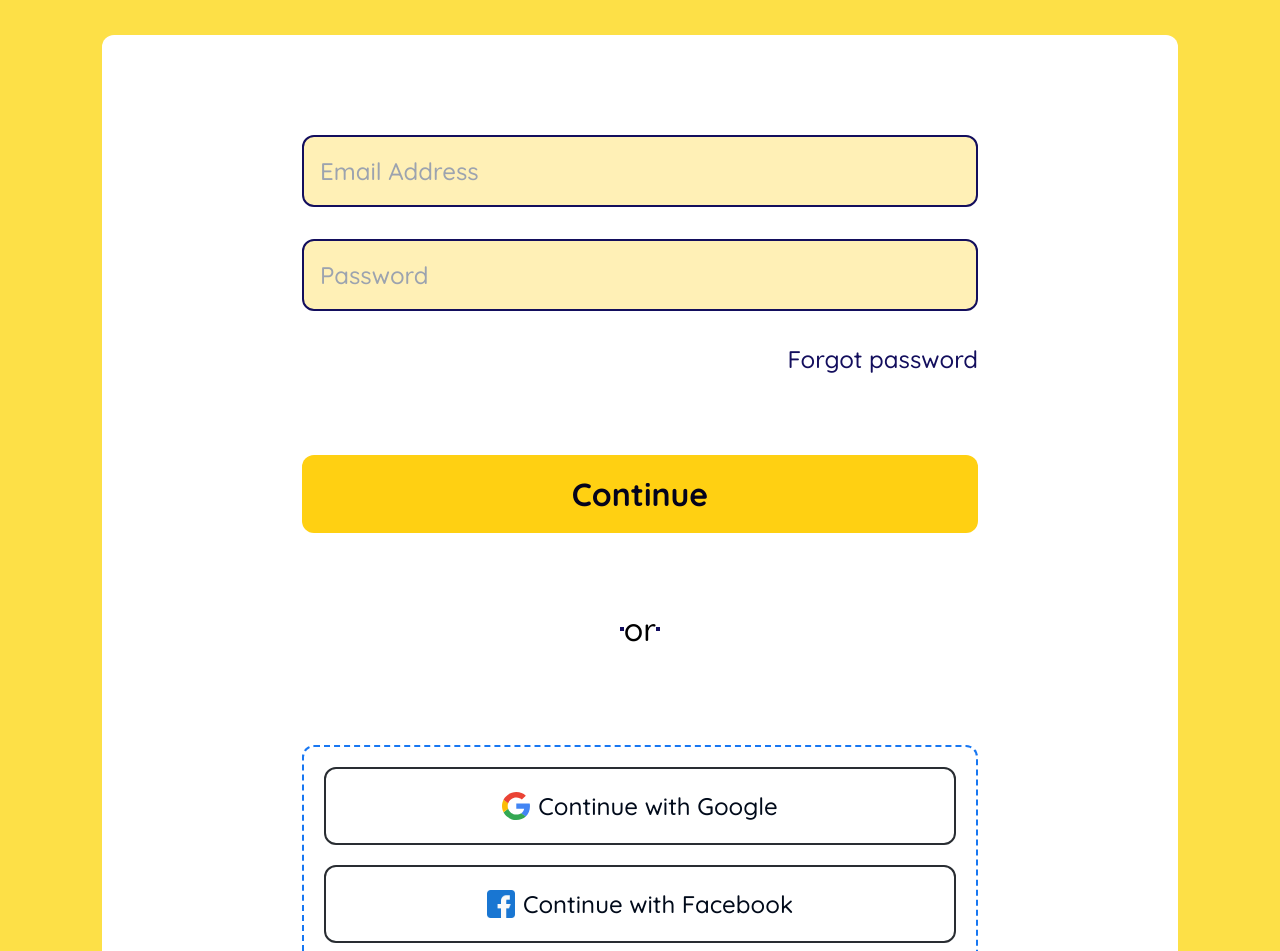
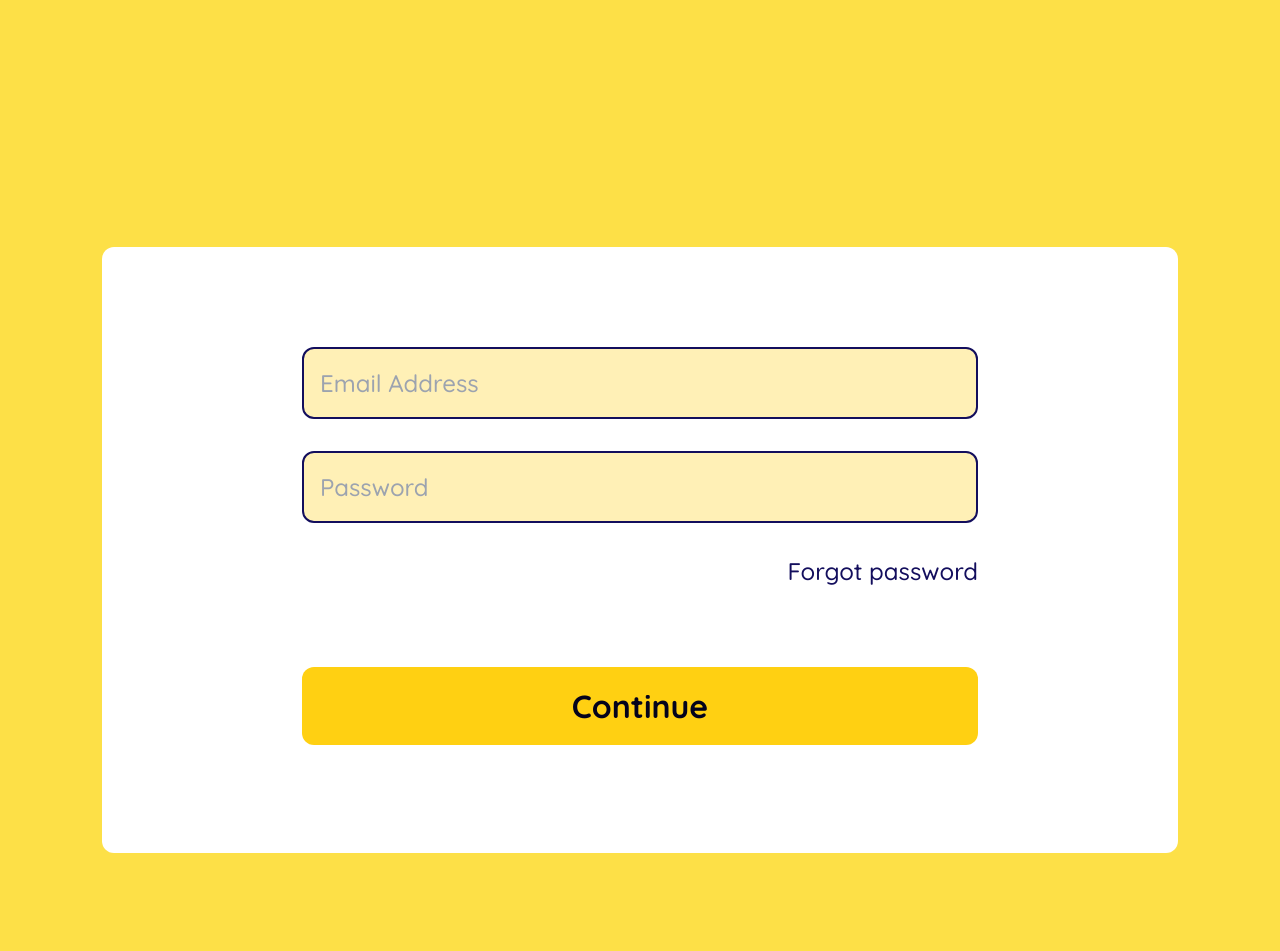
Before and after one commit to GenesysLearnable/LMS-K-FE-3, a React (Vite) app: page /Login in a window 1280 px wide. Shown: the top 951 px of the page. Built offline with nearby package versions, Linux system fonts and the light colour scheme.

Commit message:
fixed auth feature

```diff
--- a/src/App.jsx
+++ b/src/App.jsx
@@ -18,7 +18,7 @@ import Course from "./pages/admin_page/Course";
 import Hiparent from "./pages/sign_up/Hiparent";
 import SignupForm from "./pages/sign_up/SignupForm";
 import Congrat from "./pages/sign_up/Congrat";
-import ChildsName from "./pages/sign_up/Childsname";
+import Childsname from "./pages/sign_up/Childsname";
 import ChildsAge from "./pages/sign_up/ChildsAge";
 import Notice from "./pages/sign_up/Notice";
 
@@ -36,7 +36,6 @@ import Math from "./pages/homepage/Math";
 
 import { ToastContainer } from "react-toastify";
 import ProtectedRoutes from "./ProtectedRoutes";
-import ConfirmPayment from "./pages/payment/ConfirmPayment";
 
 const token = sessionStorage.getItem("token");
 const router = createBrowserRouter([
@@ -48,11 +47,54 @@ const router = createBrowserRouter([
   //   path: "/",
   //   element: <Crypt />,
   // },
-
+  {
+    path: "/",
+    element: <LandingPage />,
+  },
+  {
+    path: "/HomePage",
+    element: <HomePage />,
+  },
+  {
+    path: "/Login",
+    element: token ? <Navigate to="/HomePage" /> : <Login />,
+  },
+  {
+    path: "/Hiparent",
+    element: <Hiparent />,
+  },
+  {
+    path: "/Notice",
+    element: <Notice />,
+  },
+  {
+    path: "/SignupForm",
+    element: token ? <Navigate to="/HomePage" /> : <SignupForm />,
+  },
+  {
+    path: "/Congrat",
+    element: <Congrat />,
+  },
+  {
+    path: "/Childsname",
+    element: <Childsname />,
+  },
+  {
+    path: "/ChildsAge",
+    element: <ChildsAge />,
+  },
+  {
+    path: "/ForgotPassword",
+    element: <ForgotPassword />,
+  },
+  {
+    path: "/ResetPassword",
+    element: <ResetPassword />,
+  },
   {
     element: <AppLayout />,
     children: [
-      { index: true, path: "/", element: <HomePage /> },
+      { index: false, path: "/", element: <HomePage /> },
       {
         path: "/QuizPage",
         element: <QuizPage />,
@@ -87,20 +129,6 @@ const router = createBrowserRouter([
       {
         path: "/PaymentPage",
         element: <PlansPaymentPage />,
-        children: [
-          {
-            index: true,
-            element: <Crypt />,
-          },
-          {
-            path: "qrcode",
-            element: <Qrcode />,
-          },
-          {
-            path: "confirmpayment",
-            element: <ConfirmPayment />,
-          },
-        ],
       },
       {
         path: "/FeedBackPage",
@@ -114,52 +142,8 @@ const router = createBrowserRouter([
   },
 
   {
-    path: "/",
-    element: <HomePage />,
-  },
-  {
-    path: "/Login",
-    element: token ? <Navigate to="/HomePage" /> : <Login />,
-  },
-  {
-    path: "/Hiparent",
-    element: <Hiparent />,
-  },
-  {
-    path: "/Notice",
-    element: <Notice />,
-  },
-  {
-    path: "/SignupForm",
-    element: token ? <Navigate to="/HomePage" /> : <SignupForm />,
-  },
-  {
-    path: "/Congrat",
-    element: <Congrat />,
-  },
-  {
-    path: "/Childsname",
-    element: <ChildsName />,
-  },
-  {
-    path: "/ChildsAge",
-    element: <ChildsAge />,
-  },
-  {
-    path: "/ForgotPassword",
-    element: <ForgotPassword />,
-  },
-  {
-    path: "/ResetPassword",
-    element: <ResetPassword />,
-  },
-  {
     element: <ProtectedRoutes />,
     children: [
-      {
-        path: "/HomePage",
-        element: <HomePage />,
-      },
       {
         path: "/AdminPage",
         element: <AdminPage />,
--- a/src/components/HeaderNav.jsx
+++ b/src/components/HeaderNav.jsx
@@ -8,7 +8,7 @@ function HeaderNav() {
       <Link to="/ProfilePage" className="cursor-pointer ">
         <img src={profilePicture} alt="profilePicture" />
       </Link>
-      <Link to="/PaymentPage" className="font-bold text-lg ">
+      <Link to="" className="font-bold text-lg ">
         Free trial
       </Link>
     </header>
--- a/src/components/helper/helperButtons.js
+++ b/src/components/helper/helperButtons.js
@@ -6,38 +6,28 @@ import profile from "../../assets/homepage/profile.png";
 import settings from "../../assets/homepage/settings.svg";
 import payment from "../../assets/homepage/payment.svg";
 import feedback from "../../assets/homepage/feedback.svg";
+import logout from "../../assets/homepage/logout.svg";
 
 export const features = [
   {
     feature: "Home",
     image: home,
+    path: "/",
   },
   {
     feature: "Learning",
     image: learning,
+    path: "/LearningPage",
   },
-  {
-    feature: "Quiz",
-    image: quiz,
-  },
-  {
-    feature: "Games",
-    image: games,
-  },
-  {
-    feature: "Profile",
-    image: profile,
-  },
+
   {
     feature: "Settings",
     image: settings,
+    path: "/SettingsPage",
   },
   {
     feature: "Plans & Payment",
     image: payment,
-  },
-  {
-    feature: "Feedback",
-    image: feedback,
+    path: "/PaymentPage",
   },
 ];
--- a/src/pages/login/Login.jsx
+++ b/src/pages/login/Login.jsx
@@ -1,11 +1,8 @@
-/* eslint-disable react/prop-types */
 import { useState, useEffect } from "react";
 import { useNavigate } from "react-router-dom";
+import { Link } from "react-router-dom";
 import { ToastContainer, toast } from "react-toastify";
 import "react-toastify/dist/ReactToastify.css";
-import { Link } from "react-router-dom";
-import google from "../../assets/google.svg";
-import facebook from "../../assets/facebook.png";
 
 export default function Login() {
   const navigate = useNavigate();
@@ -40,11 +37,10 @@ export default function Login() {
 
         const data = await response.json();
         console.log(data.status);
-        if (data.status.toLowerCase() === "success") {
+        if (data.status === "success") {
           sessionStorage.setItem("token", data.token);
-
-          toast.success("Login successfully!");
-          navigate("/HomePage");
+          toast.success("Login successful!");
+          navigate("/LearningPage");
         } else if (data.status.toLowerCase() === "fail") {
           setError(data.message);
           toast.error(data.message);
@@ -68,7 +64,6 @@ export default function Login() {
           method: "POST",
           headers: {
             "Content-Type": "application/json",
-            cd,
           },
           body: JSON.stringify({
             email,
@@ -109,19 +104,12 @@ export default function Login() {
                   className="p-4 w-full font-medium text-[24px]  mb-6 rounded-xl text-[#6B6B69] border-2 border-[#130E5D] bg-[#FFF0B6]"
                 />
               </div>
-              <div className="flex justify-end items-center">
-                <a
-                  href="#"
-                  className="text-2xl font-bold no-underline text-[#130E5D] ml-2"
-                ></a>
-                <Link to="/ForgotPassword">
-                  <p className="font-medium text-right text-2xl text-[#130E5D]">
-                    Forgot password
-                  </p>
-                </Link>
-              </div>
-              <ToastContainer />
-              {error && <ErrorMessage message={error} />}
+
+              <Link to="/ForgotPassword">
+                <p className="font-medium text-right text-2xl text-[#130E5D]">
+                  Forgot password
+                </p>
+              </Link>
 
               <button
                 type="submit"
@@ -130,37 +118,9 @@ export default function Login() {
                 Continue
               </button>
             </form>
-            <div className="flex items-center justify-center mb-7">
-              <div className="border-[2px] border-[#130E5D]"></div>
-              <p className="text-[32px] font-medium py-[64px]">or</p>
-              <div className="border-[2px] border-[#130E5D]"></div>
-            </div>
-            <div className="border-dashed border-2 rounded-xl border-[#1877F2] p-5">
-              <button className="w-full h-[78px] mb-5 rounded-xl bg-white border-2 border-[#292D32] font-medium text-[24px] text-[#010A1A]">
-                <div className="flex items-center justify-center gap-x-2">
-                  <img src={google} className="w-[28px]" alt="google icon" />
-                  Continue with Google
-                </div>
-              </button>
-              <button className="w-full h-[78px] rounded-xl bg-white border-2 border-[#292D32] font-medium text-[24px] text-[#010A1A]">
-                <div className="flex items-center justify-center gap-x-2">
-                  <img
-                    src={facebook}
-                    className="w-[28px]"
-                    alt="facebook icon"
-                  />
-                  Continue with Facebook
-                </div>{" "}
-              </button>
-            </div>
           </div>
         </div>
       </div>
     </>
   );
 }
-function ErrorMessage({ message }) {
-  return (
-    <p className="text-red-500 text-2xl font-medium italic mb-0">{message}</p>
-  );
-}
```
